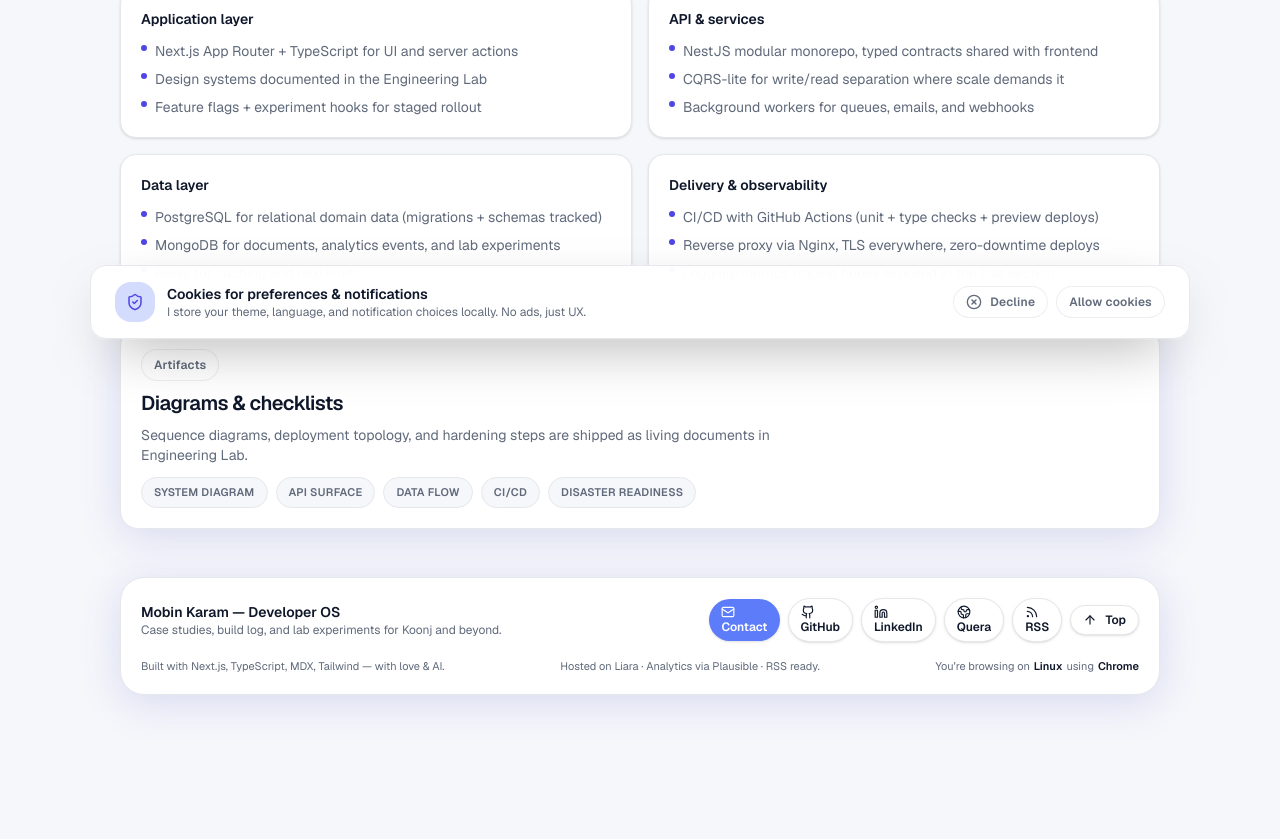
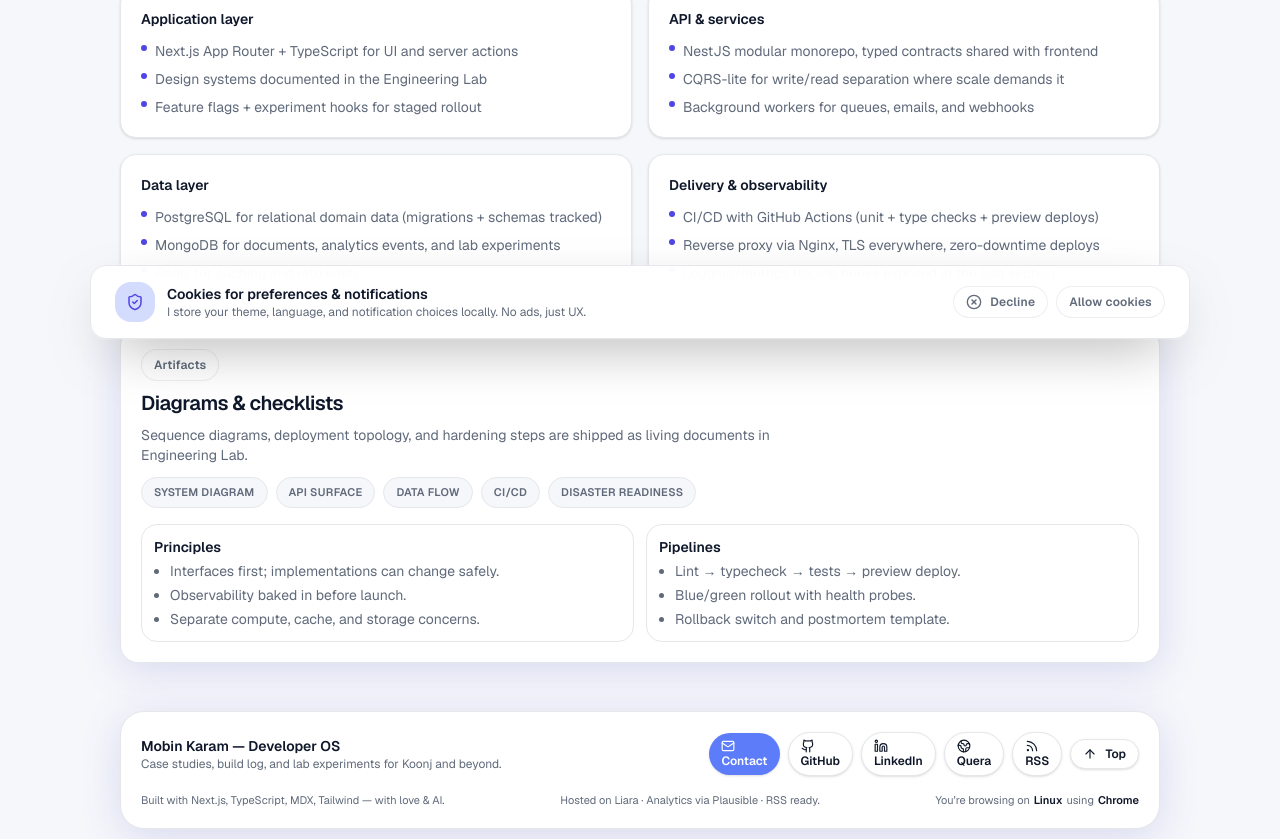
Before and after one commit to Mobin-Karam/mobinkaram.ir, a Next.js app: page /en/architecture in a window 1280 px wide. Shown: the part 351-1190 px from the top of the page. Before the commit the page ends 1110 px from the top, so only its background shows below. Built offline with nearby package versions, Linux system fonts and the light colour scheme.

Commit message:
chore: enrich architecture, security, and contact content

```diff
--- a/src/app/[locale]/architecture/page.tsx
+++ b/src/app/[locale]/architecture/page.tsx
@@ -88,6 +88,24 @@ export default function ArchitecturePage({
             <Pill>CI/CD</Pill>
             <Pill>Disaster readiness</Pill>
           </div>
+          <div className="mt-4 grid gap-3 md:grid-cols-2 text-sm text-[color:var(--muted)]">
+            <div className="rounded-2xl border border-[color:var(--border)] bg-[color:var(--surface)] p-3">
+              <p className="text-[color:var(--foreground)] font-semibold text-sm mb-1">Principles</p>
+              <ul className="space-y-1 list-disc pl-4">
+                <li>Interfaces first; implementations can change safely.</li>
+                <li>Observability baked in before launch.</li>
+                <li>Separate compute, cache, and storage concerns.</li>
+              </ul>
+            </div>
+            <div className="rounded-2xl border border-[color:var(--border)] bg-[color:var(--surface)] p-3">
+              <p className="text-[color:var(--foreground)] font-semibold text-sm mb-1">Pipelines</p>
+              <ul className="space-y-1 list-disc pl-4">
+                <li>Lint → typecheck → tests → preview deploy.</li>
+                <li>Blue/green rollout with health probes.</li>
+                <li>Rollback switch and postmortem template.</li>
+              </ul>
+            </div>
+          </div>
         </div>
       </LazySection>
     </div>
--- a/src/app/[locale]/contact/page.tsx
+++ b/src/app/[locale]/contact/page.tsx
@@ -44,7 +44,7 @@ export default function ContactPage({
       <SectionHeading
         eyebrow="Contact"
         title="Let’s build something practical"
-        description="I reply quickly to concise, technical messages."
+        description="I reply quickly to concise, technical messages. Best for architecture reviews, build help, or collaboration."
       />
       <div className="grid gap-4 sm:grid-cols-2">
         {contacts.map(({ label, href, icon: Icon, note }) => (
--- a/src/app/[locale]/security/page.tsx
+++ b/src/app/[locale]/security/page.tsx
@@ -87,6 +87,15 @@ export default function SecurityPage({
             <Pill>Dependency audit</Pill>
             <Pill>Security headers</Pill>
           </div>
+          <div className="mt-4 rounded-2xl border border-[color:var(--border)] bg-[color:var(--surface)] p-4 text-sm text-[color:var(--muted)]">
+            <p className="text-[color:var(--foreground)] font-semibold text-sm mb-2">Release gates</p>
+            <ul className="list-disc space-y-1 pl-4">
+              <li>All env vars sourced from secret store, no defaults in code.</li>
+              <li>OWASP quick pass: authz on every handler; input validation at edges.</li>
+              <li>Security headers + rate limits verified in staging before promote.</li>
+              <li>Backups last restore test &lt; 30 days; rollback plan documented.</li>
+            </ul>
+          </div>
         </div>
       </LazySection>
     </div>
```
